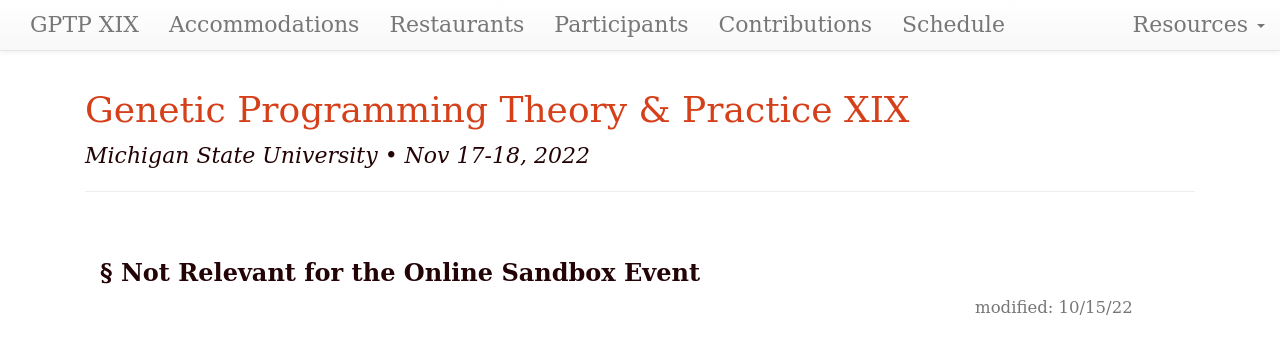
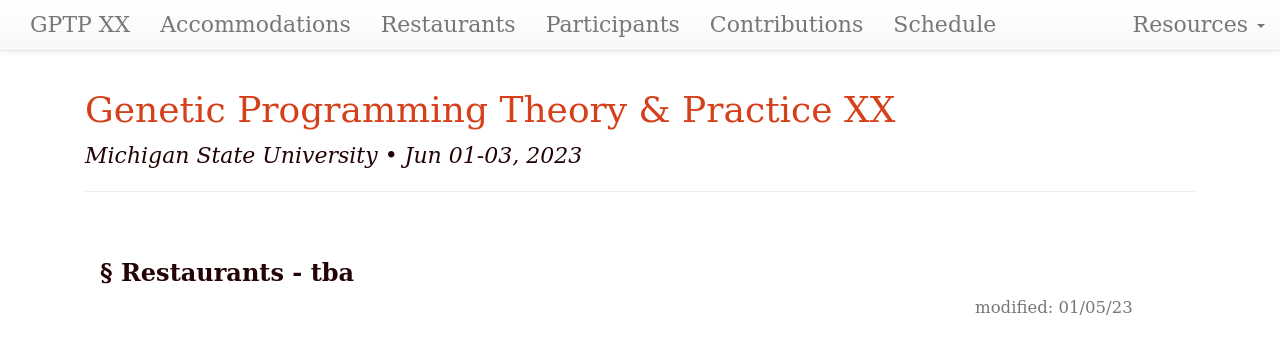
Before and after one commit to GPTP-workshop/gptp-workshop.github.io, a Jekyll site: the page built from restaurants.md, in a window 1280 px wide. Shown: the top 354 px of the page. Built offline with Jekyll 4.4.1, drawn with Linux system fonts in a browser that asks for light colours; our own code applies the rules of GitHub Pages for plain Markdown files.

Commit message:
Update restaurants.md

```diff
--- a/restaurants.md
+++ b/restaurants.md
@@ -1,12 +1,12 @@
 ---
 layout: default
-updated: "Oct 15, 2022"
-roman: "XIX"
-dates: "Nov 17-18, 2022"
+updated: "Jan 05, 2023"
+roman: "XX"
+dates: "Jun 01-03, 2023"
 ---
 
 
 
 
 
-### Not Relevant for the Online Sandbox Event
+### Restaurants - tba
```
